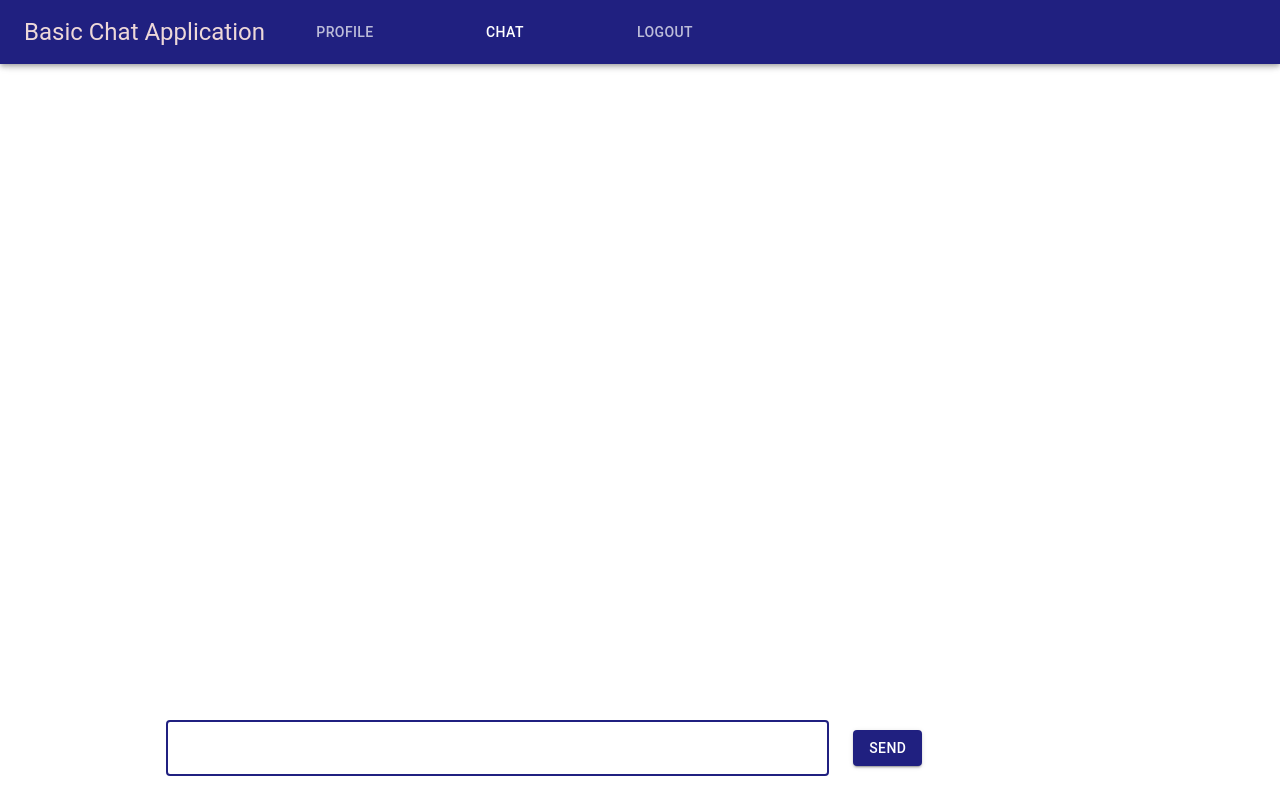
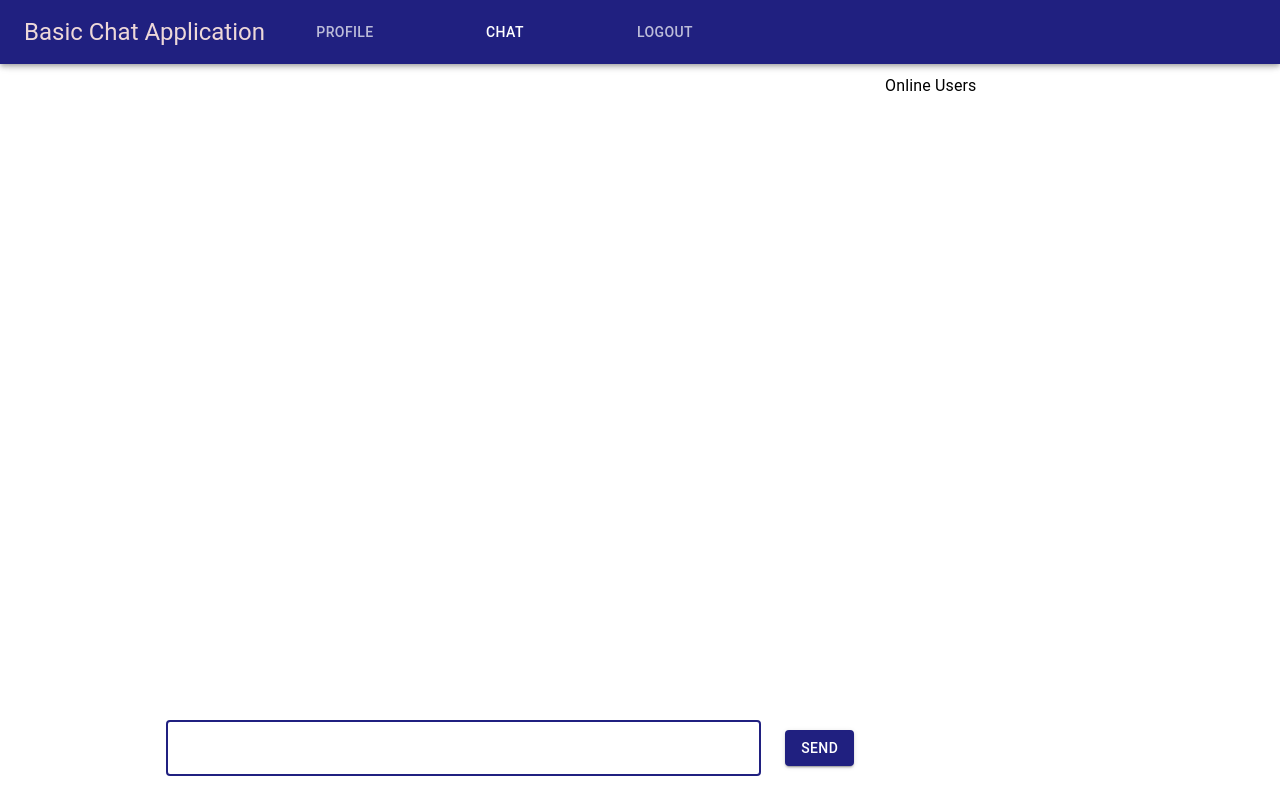
Before and after one commit to paulreitz/chat, a React (Create React App) app: page /chat in a window 1280 px wide. Built offline with nearby package versions, Linux system fonts and the light colour scheme; sample sign-in values are in the browser's storage.

Commit message:
Added online users to the chat UI

```diff
--- a/src/components/Chat.js
+++ b/src/components/Chat.js
@@ -2,9 +2,12 @@ import React, { useState } from 'react';
 import { connect } from 'react-redux';
 import Box from '@material-ui/core/Box';
 import Grid from '@material-ui/core/Grid';
+import Typography from '@material-ui/core/Typography';
 import TextField from '@material-ui/core/TextField';
 import Button from '@material-ui/core/Button';
 import { makeStyles } from '@material-ui/styles';
+
+import OnlineUser from './OnlineUser';
 
 import ClientSocket from '../utils/clientsocket';
 let socket = undefined;
@@ -55,7 +58,7 @@ export function Chat(props) {
     return (
         <div className={classes.container}>
             <Grid container alignItems="stretch" className={classes.gridContainer}>
-                <Grid item xs={10}>
+                <Grid item xs={9}>
                     <Box display="flex" p={1} flexDirection="column" height="100%">
                         <Box flexGrow={1} p={1} className={classes.chatDisplay}></Box>
                         <Box p={1} width="100%">
@@ -78,8 +81,13 @@ export function Chat(props) {
                         </Box>
                     </Box>
                 </Grid>
-                <Grid item xs={2}>
-
+                <Grid item xs={3}>
+                    <Grid container>
+                        <Grid item xs={12}>
+                            <Typography variant="subtitle1">Online Users</Typography>
+                            {props.online.map(online => (<OnlineUser key={online.key} {...online}/>))}
+                        </Grid>
+                    </Grid>
                 </Grid>
             </Grid>
         </div>
--- /dev/null
+++ b/src/components/OnlineUser.js
@@ -0,0 +1,35 @@
+import React from 'react';
+import Grid from '@material-ui/core/Grid';
+import Card from '@material-ui/core/Card';
+import CardContent from '@material-ui/core/CardContent';
+import Typography from '@material-ui/core/Typography';
+import Avatar from '@material-ui/core/Avatar';
+import { makeStyles } from '@material-ui/styles';
+
+const useStyles = makeStyles(theme => ({
+    container: {
+        marginBottom: 4
+    },
+    content: {
+        display: 'flex'
+    },
+    name: {
+        marginLeft: 8,
+        paddingTop: 4
+    }
+}))
+
+export default function OnlineUser(props) {
+    const classes = useStyles();
+
+    return (
+        <Grid item xs={12} className={classes.containers}>
+            <Card>
+                <CardContent className={classes.content}>
+                    <Avatar alt={props.displayName} src={`images/avatars/${props.avatar}`} />
+                    <Typography className={classes.name} variant="h6">{props.displayName}</Typography>
+                </CardContent>
+            </Card>
+        </Grid>
+    )
+}
```
Also changed, not shown: 1 other file (tests, documents, lock files or other folders).
